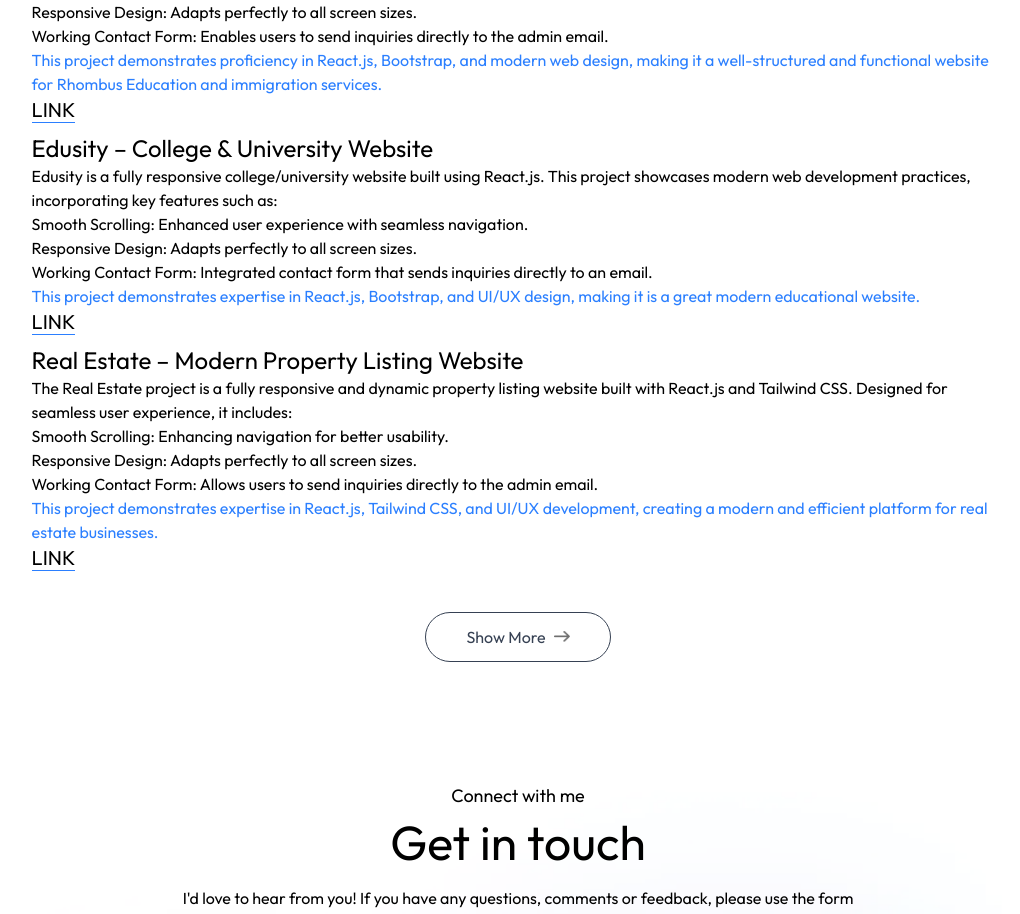
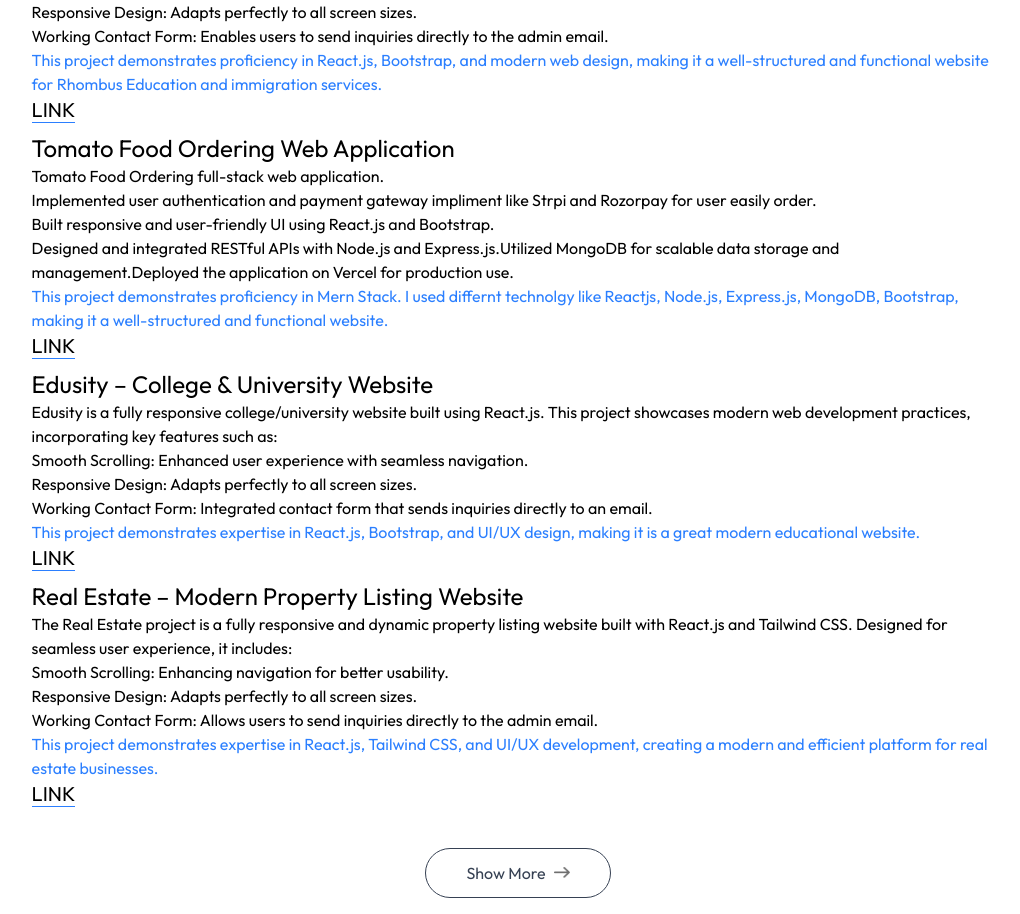
Before and after one commit to jollyvivek/nextjs_portfolio, a Next.js app: page / in a window 1280 px wide. Shown: the part 3166-4080 px from the top of the page, without its empty margins (122-1142 px from the left). Built offline with nearby package versions, Linux system fonts and the light colour scheme; a web font is replaced by a local one.

Commit message:
Add food mern app in assets

```diff
--- a/assets/assets.js
+++ b/assets/assets.js
@@ -128,6 +128,14 @@ export const projects = [
         info:"This project demonstrates proficiency in React.js, Bootstrap, and modern web design, making it a well-structured and functional website for Rhombus Education and immigration services.",
         websiteLink:"https://www.rhombuseducation.com/"
     },
+    {   title:'Tomato Food Ordering Web Application',
+        description:"Tomato Food Ordering full-stack web application.",
+        desc1:"Implemented user authentication and payment gateway impliment like Strpi and Rozorpay for user easily order.",
+        desc2:"Built responsive and user-friendly UI using React.js and Bootstrap.",
+        desc3:"Designed and integrated RESTful APIs with Node.js and Express.js.Utilized MongoDB for scalable data storage and management.Deployed the application on Vercel for production use.",
+        info:"This project demonstrates proficiency in Mern Stack. I used differnt technolgy like Reactjs, Node.js, Express.js, MongoDB, Bootstrap, making it a well-structured and functional website.",
+        websiteLink:"https://food-dell-mern-app.vercel.app/"
+    },
     {title:'Edusity – College & University Website',
         description:"Edusity is a fully responsive college/university website built using React.js. This project showcases modern web development practices, incorporating key features such as:",
         desc1:"Smooth Scrolling: Enhanced user experience with seamless navigation.",
```
